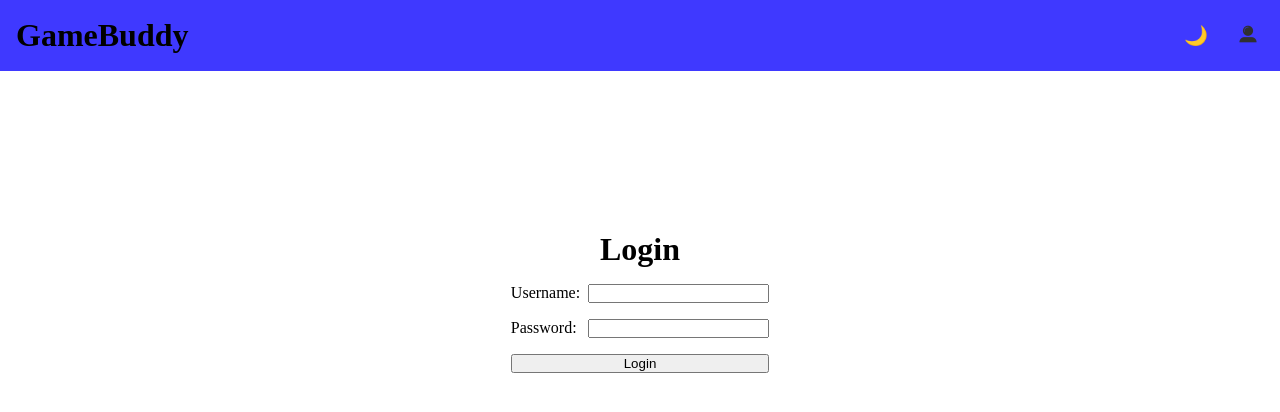
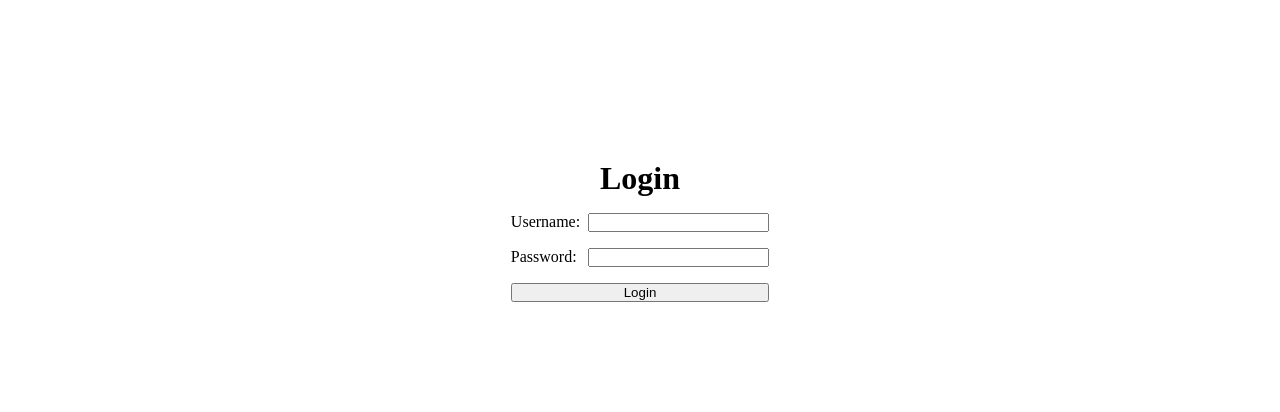
Before and after one commit to aayushjoshi16/CSC437-Interactive, a React (Vite) app in the folder packages/frontend/: page / in a window 1280 px wide. Shown: the top 412 px of the page. Built offline with nearby package versions, Linux system fonts and the light colour scheme.

Commit message:
Navbar header component setup in App

```diff
--- a/packages/frontend/src/App.tsx
+++ b/packages/frontend/src/App.tsx
@@ -9,12 +9,13 @@ import FriendProfile from "./Profile/FriendProfile";
 function App() {
   return (
     <ThemeProvider>
-      <Navbar />
       <Routes>
         <Route path="/" element={<Login />} />
-        <Route path="/home" element={<Home />} />
-        <Route path="/profile" element={<Profile />} />
-        <Route path="/friends/:username" element={<FriendProfile />} />
+        <Route element={<Navbar />}>
+          <Route path="/home" element={<Home />} />
+          <Route path="/profile" element={<Profile />} />
+          <Route path="/friends/:username" element={<FriendProfile />} />
+        </Route>
       </Routes>
     </ThemeProvider>
   );
--- a/packages/frontend/src/Navbar/Navbar.tsx
+++ b/packages/frontend/src/Navbar/Navbar.tsx
@@ -1,4 +1,4 @@
-import { Link } from "react-router-dom";
+import { Link, Outlet, useLocation } from "react-router-dom";
 import { useState, useEffect } from "react";
 import styles from "./Navbar.module.css";
 import { useTheme } from "../ThemeContext";
@@ -7,17 +7,18 @@ function Navbar() {
   const { darkMode, toggleDarkMode } = useTheme();
   const [imageName, setImageName] = useState("profile.png");
   const [redirectPath, setRedirectPath] = useState("/profile");
+  const location = useLocation();
 
   // Set the initial image based on the current path
   useEffect(() => {
-    if (window.location.pathname === "/profile") {
+    if (location.pathname === "/profile") {
       setImageName("home.png");
       setRedirectPath("/home");
     } else {
       setImageName("profile.png");
       setRedirectPath("/profile");
     }
-  }, [window.location.pathname]);
+  }, [location.pathname]);
 
   // Apply dark mode class to body
   useEffect(() => {
@@ -28,16 +29,8 @@ function Navbar() {
     }
   }, [darkMode]);
 
-  // Handle image click to toggle between home and profile
-  const handleImageClick = () => {
-    if (window.location.pathname === "/profile") {
-      window.location.href = "/home";
-    } else {
-      window.location.href = "/profile";
-    }
-  };
-
   return (
+    <>
       <nav className={styles["nav"]} aria-label="navbar">
         <Link to={"/home"} className={styles["h1"]}>
           GameBuddy
@@ -46,20 +39,25 @@ function Navbar() {
           <button
             onClick={toggleDarkMode}
             className={styles["mode-toggle"]}
-          aria-label={darkMode ? "Switch to light mode" : "Switch to dark mode"}
+            aria-label={
+              darkMode ? "Switch to light mode" : "Switch to dark mode"
+            }
           >
             {darkMode ? "☀️" : "🌙"}
           </button>
           <Link to={redirectPath} className={styles["profile-link"]}>
             <img
-            onClick={handleImageClick}
               className={styles["profile-pic"]}
               src={`../public/${imageName}`}
-            alt={`Visit ${imageName === "home.png" ? "home" : "profile"} page`}
+              alt={`Visit ${
+                imageName === "home.png" ? "home" : "profile"
+              } page`}
             />
           </Link>
         </div>
       </nav>
+      <Outlet />
+    </>
   );
 }
 
```
Lines whose indentation alone changed are shown as unchanged.
